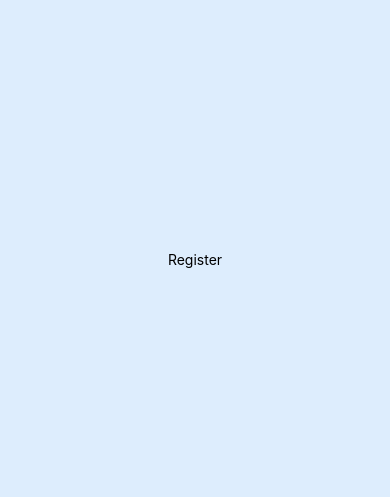
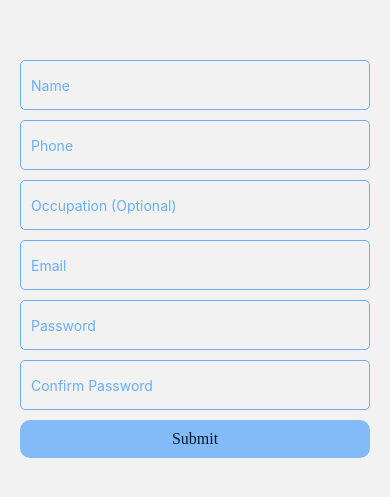
Before and after one commit to rodrigof1307/personal-banking-app, a React Native app in the folder client/: screen /Register in a window 390 px wide. Shown: the part 163-660 px from the top of the page. Built offline with nearby package versions, Linux system fonts and the light colour scheme.

Commit message:
feat: implementing login and register

```diff
--- a/client/global.d.ts
+++ b/client/global.d.ts
@@ -1,4 +1,5 @@
 type NavigationParamsList = {
   Login: undefined;
   Register: undefined;
+  BottomTab: undefined;
 };
--- a/client/package.json
+++ b/client/package.json
@@ -16,6 +16,7 @@
     "@react-navigation/stack": "^6.3.16",
     "axios": "^1.4.0",
     "react": "18.2.0",
+    "react-hook-form": "^7.44.3",
     "react-native": "0.71.8",
     "react-native-gesture-handler": "^2.10.2",
     "react-native-reanimated": "^3.2.0",
--- a/client/src/pages/Login.tsx
+++ b/client/src/pages/Login.tsx
@@ -1,28 +1,96 @@
 import React from 'react';
-import {StyleSheet, Text, View} from 'react-native';
+import {View, TextInput, StyleSheet} from 'react-native';
+import {useForm, Controller} from 'react-hook-form';
+import Button from '../components/Button';
 import {colors} from '../consts/colors';
+import axios from 'axios';
+import {useNavigation} from '@react-navigation/core';
+import {StackNavigationProp} from '@react-navigation/stack';
+
+type FormData = {
+  email: string;
+  password: string;
+};
 
 export const Login = () => {
+  const {
+    control,
+    handleSubmit,
+    formState: {errors},
+  } = useForm<FormData>();
+
+  const navigation = useNavigation<StackNavigationProp<NavigationParamsList>>();
+
+  const onSubmit = async (data: FormData) => {
+    try {
+      const res = await axios.post('http://localhost:3333/auth/login', data);
+      if (res.status === 200) {
+        navigation.navigate('BottomTab');
+      }
+    } catch (error) {
+      console.log(error);
+    }
+  };
+
   return (
-    <View style={styles.background}>
-      <Text>Login</Text>
+    <View style={styles.container}>
+      <Controller
+        control={control}
+        render={({field: {onChange, onBlur, value}}) => (
+          <TextInput
+            style={[styles.input, errors.email && styles.inputError]}
+            onBlur={onBlur}
+            onChangeText={onChange}
+            value={value}
+            placeholder="Email"
+            keyboardType="email-address"
+            autoCapitalize="none"
+            autoCorrect={false}
+          />
+        )}
+        name="email"
+        rules={{required: true, pattern: /^\S+@\S+$/i}}
+        defaultValue=""
+      />
+      <Controller
+        control={control}
+        render={({field: {onChange, onBlur, value}}) => (
+          <TextInput
+            style={[styles.input, errors.password && styles.inputError]}
+            onBlur={onBlur}
+            onChangeText={onChange}
+            value={value}
+            placeholder="Password"
+            autoCapitalize="none"
+            secureTextEntry
+          />
+        )}
+        name="password"
+        rules={{required: true}}
+        defaultValue=""
+      />
+
+      <Button title="Submit" onPress={handleSubmit(onSubmit)} />
     </View>
   );
 };
 
 const styles = StyleSheet.create({
-  background: {
+  container: {
     flex: 1,
-    display: 'flex',
-    flexDirection: 'column',
     justifyContent: 'center',
-    alignItems: 'center',
-    backgroundColor: colors.secondary,
+    padding: 20,
   },
-
-  text: {
+  input: {
+    height: 50,
+    borderWidth: 1,
+    borderColor: colors.accent,
+    borderRadius: 5,
+    padding: 10,
+    marginBottom: 10,
     color: colors.accent,
-    fontSize: 24,
-    fontWeight: '600',
+  },
+  inputError: {
+    borderColor: 'red',
   },
 });
--- a/client/src/pages/Register.tsx
+++ b/client/src/pages/Register.tsx
@@ -1,28 +1,176 @@
 import React from 'react';
-import {StyleSheet, Text, View} from 'react-native';
+import {View, TextInput, StyleSheet} from 'react-native';
+import {useForm, Controller} from 'react-hook-form';
+import Button from '../components/Button';
 import {colors} from '../consts/colors';
+import axios from 'axios';
+import {useNavigation} from '@react-navigation/core';
+import {StackNavigationProp} from '@react-navigation/stack';
+
+type FormData = {
+  name: string;
+  phone: string;
+  occupation?: string;
+  email: string;
+  password: string;
+  confirmPassword: string;
+};
 
 export const Register = () => {
+  const {
+    control,
+    handleSubmit,
+    formState: {errors},
+    watch,
+  } = useForm<FormData>();
+
+  const navigation = useNavigation<StackNavigationProp<NavigationParamsList>>();
+
+  const password = watch('password');
+
+  const onSubmit = async (data: FormData) => {
+    // eslint-disable-next-line @typescript-eslint/no-unused-vars
+    const {confirmPassword, ...rest} = data;
+    try {
+      const res = await axios.post('http://localhost:3333/auth/register', rest);
+      if (res.status === 200) {
+        navigation.navigate('BottomTab');
+      }
+    } catch (error) {
+      console.log(error);
+    }
+  };
+
   return (
-    <View style={styles.background}>
-      <Text>Register</Text>
+    <View style={styles.container}>
+      <Controller
+        control={control}
+        render={({field: {onChange, onBlur, value}}) => (
+          <TextInput
+            style={[styles.input, errors.name && styles.inputError]}
+            onBlur={onBlur}
+            onChangeText={onChange}
+            value={value}
+            placeholder="Name"
+          />
+        )}
+        name="name"
+        rules={{required: true}}
+        defaultValue=""
+      />
+
+      <Controller
+        control={control}
+        render={({field: {onChange, onBlur, value}}) => (
+          <TextInput
+            style={[styles.input, errors.phone && styles.inputError]}
+            onBlur={onBlur}
+            onChangeText={onChange}
+            value={value}
+            placeholder="Phone"
+            keyboardType="phone-pad"
+          />
+        )}
+        name="phone"
+        rules={{required: true}}
+        defaultValue=""
+      />
+
+      <Controller
+        control={control}
+        render={({field: {onChange, onBlur, value}}) => (
+          <TextInput
+            style={styles.input}
+            onBlur={onBlur}
+            onChangeText={onChange}
+            value={value}
+            placeholder="Occupation (Optional)"
+          />
+        )}
+        name="occupation"
+        defaultValue=""
+      />
+
+      <Controller
+        control={control}
+        render={({field: {onChange, onBlur, value}}) => (
+          <TextInput
+            style={[styles.input, errors.email && styles.inputError]}
+            onBlur={onBlur}
+            onChangeText={onChange}
+            value={value}
+            placeholder="Email"
+            keyboardType="email-address"
+            autoCapitalize="none"
+            autoCorrect={false}
+          />
+        )}
+        name="email"
+        rules={{required: true, pattern: /^\S+@\S+$/i}}
+        defaultValue=""
+      />
+
+      <Controller
+        control={control}
+        render={({field: {onChange, onBlur, value}}) => (
+          <TextInput
+            style={[styles.input, errors.password && styles.inputError]}
+            onBlur={onBlur}
+            onChangeText={onChange}
+            value={value}
+            placeholder="Password"
+            autoCapitalize="none"
+            secureTextEntry
+          />
+        )}
+        name="password"
+        rules={{required: true}}
+        defaultValue=""
+      />
+
+      <Controller
+        control={control}
+        render={({field: {onChange, onBlur, value}}) => (
+          <TextInput
+            style={[styles.input, errors.confirmPassword && styles.inputError]}
+            onBlur={onBlur}
+            onChangeText={onChange}
+            value={value}
+            placeholder="Confirm Password"
+            secureTextEntry
+          />
+        )}
+        name="confirmPassword"
+        rules={{
+          required: true,
+          validate: value => value === password || 'The passwords do not match',
+        }}
+        defaultValue=""
+      />
+
+      <Button title="Submit" onPress={handleSubmit(onSubmit)} />
     </View>
   );
 };
 
 const styles = StyleSheet.create({
-  background: {
+  container: {
     flex: 1,
-    display: 'flex',
-    flexDirection: 'column',
     justifyContent: 'center',
-    alignItems: 'center',
-    backgroundColor: colors.secondary,
+    padding: 20,
   },
-
-  text: {
+  input: {
+    height: 50,
+    borderWidth: 1,
+    borderColor: colors.accent,
+    borderRadius: 5,
+    padding: 10,
+    marginBottom: 10,
     color: colors.accent,
-    fontSize: 24,
-    fontWeight: '600',
+  },
+  inputError: {
+    borderColor: 'red',
   },
 });
+
+export default Register;
--- a/client/src/routes/BottomTabRoutes.tsx
+++ b/client/src/routes/BottomTabRoutes.tsx
@@ -7,7 +7,7 @@ export const BottomTabRoutes = () => {
   const Tab = createBottomTabNavigator();
 
   return (
-    <Tab.Navigator>
+    <Tab.Navigator screenOptions={{headerShown: false}}>
       <Tab.Screen name="Home" component={Home} />
       <Tab.Screen name="Transactions" component={Transactions} />
     </Tab.Navigator>
```
Also changed, not shown: 2 other files (tests, documents, lock files or other folders).
